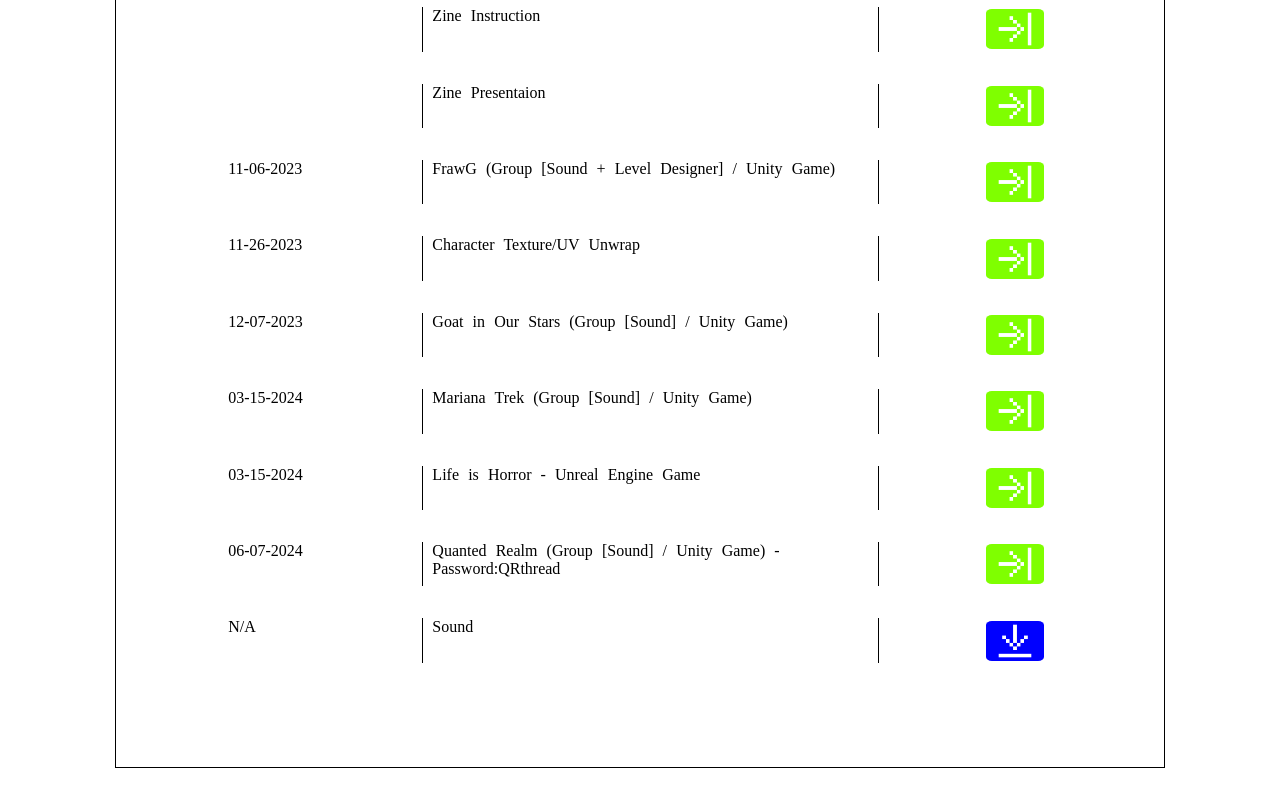
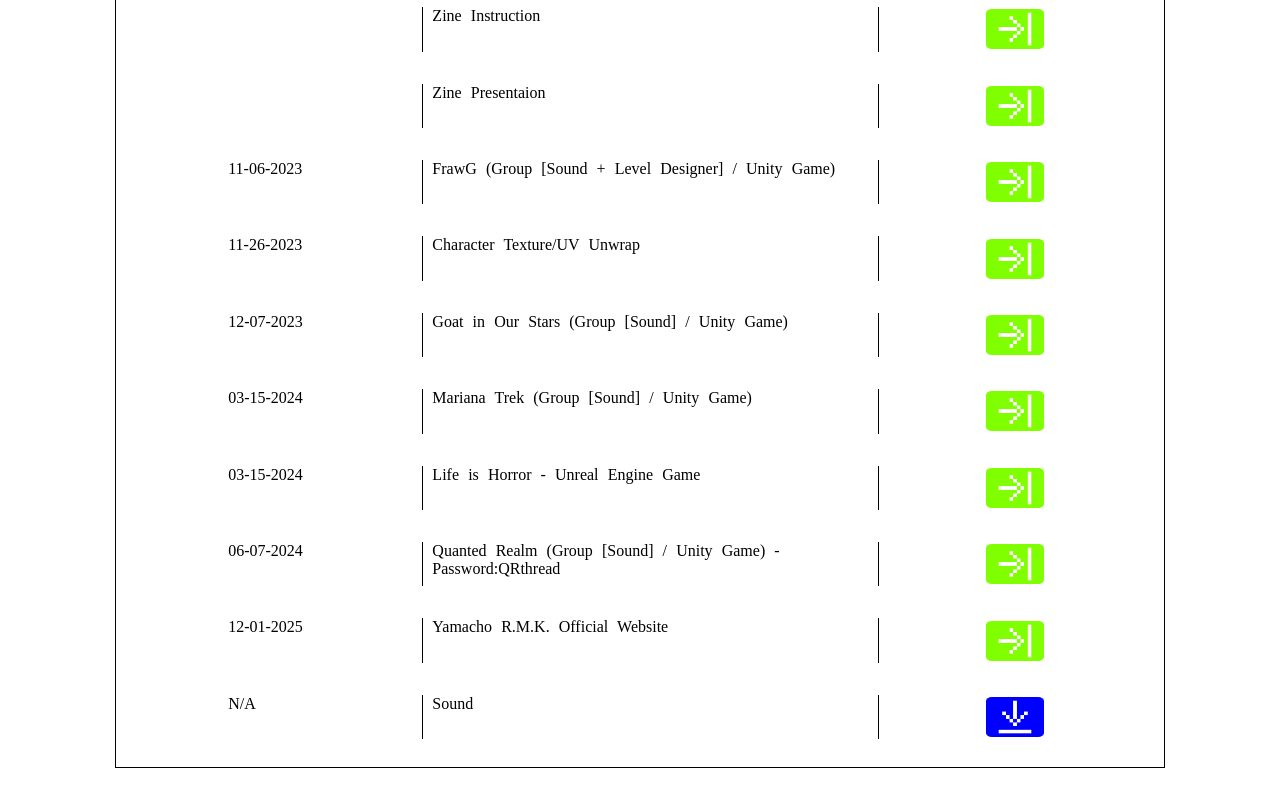
Before and after one commit to ShoJapan/mainWebsite, a plain HTML site: page 2_downloads/index.html in a window 1280 px wide. Shown: the part 3052-3852 px from the top of the page. Drawn offline with nearby package versions, Linux system fonts and the light colour scheme.

Commit message:
Update index.html

```diff
--- a/2_downloads/index.html
+++ b/2_downloads/index.html
@@ -369,6 +369,14 @@
                     </a>
                 </div>
 
+               <p class = "dates"> &nbsp;12-01-2025 </p>
+                <p class = "projects"> &nbsp;Yamacho R.M.K. Official Website</p>
+                <div class = "buttonLink">
+                    <a href = "https://yamachormk.com/0_Main_EN/index.html" target = "_blank" rel = "noopener" rel = "noreferrer" class="buttonImage">
+                        <img src="img/linkLogo.png"/>
+                    </a>
+                </div>
+
                 <p class = "dates"> &nbsp;N/A </p>
                 <p class = "projects"> &nbsp;Sound</p>
                 <div class = "button">
```
